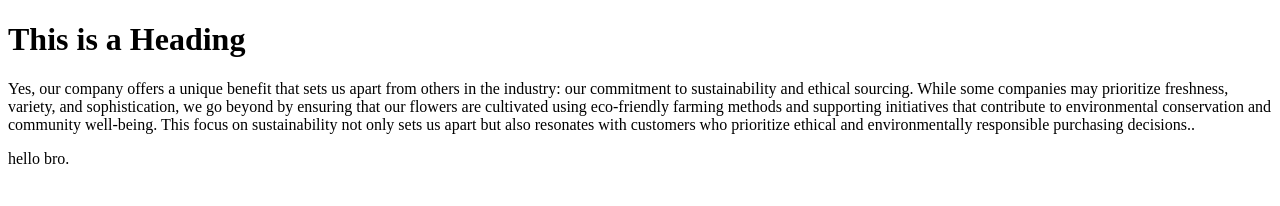
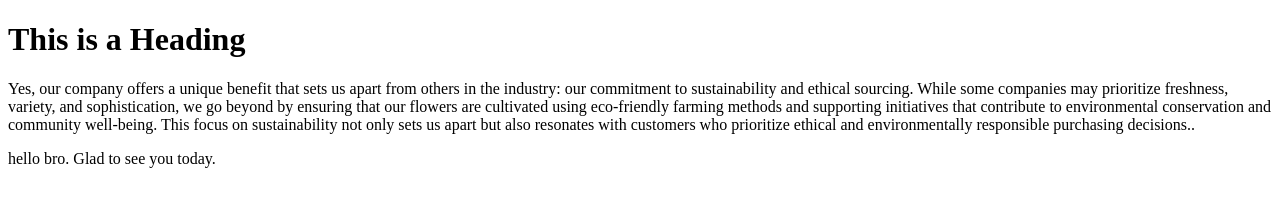
Before and after one commit to Wanjiku12/project2, a plain HTML site: page index.html in a window 1280 px wide. Drawn offline with Linux system fonts and the light colour scheme.

Commit message:
First commit

```diff
--- a/index.html
+++ b/index.html
@@ -7,6 +7,6 @@
 
 <h1>This is a Heading</h1>
 <p>Yes, our company offers a unique benefit that sets us apart from others in the industry: our commitment to sustainability and ethical sourcing. While some companies may prioritize freshness, variety, and sophistication, we go beyond by ensuring that our flowers are cultivated using eco-friendly farming methods and supporting initiatives that contribute to environmental conservation and community well-being. This focus on sustainability not only sets us apart but also resonates with customers who prioritize ethical and environmentally responsible purchasing decisions..</p>
-<p>hello bro.</p>
+<p>hello bro. Glad to see you today.</p>
 </body>
 </html>
```
